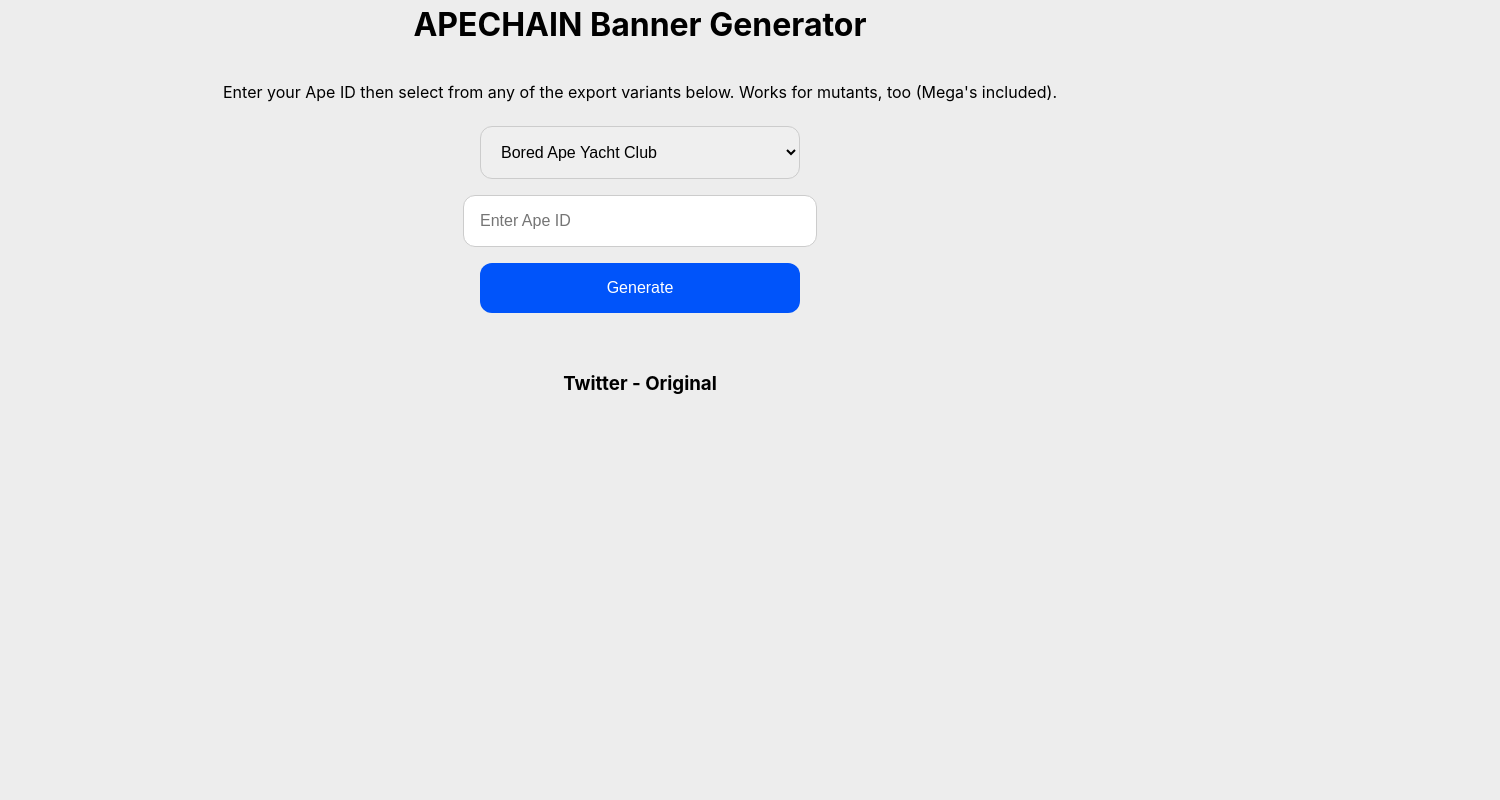
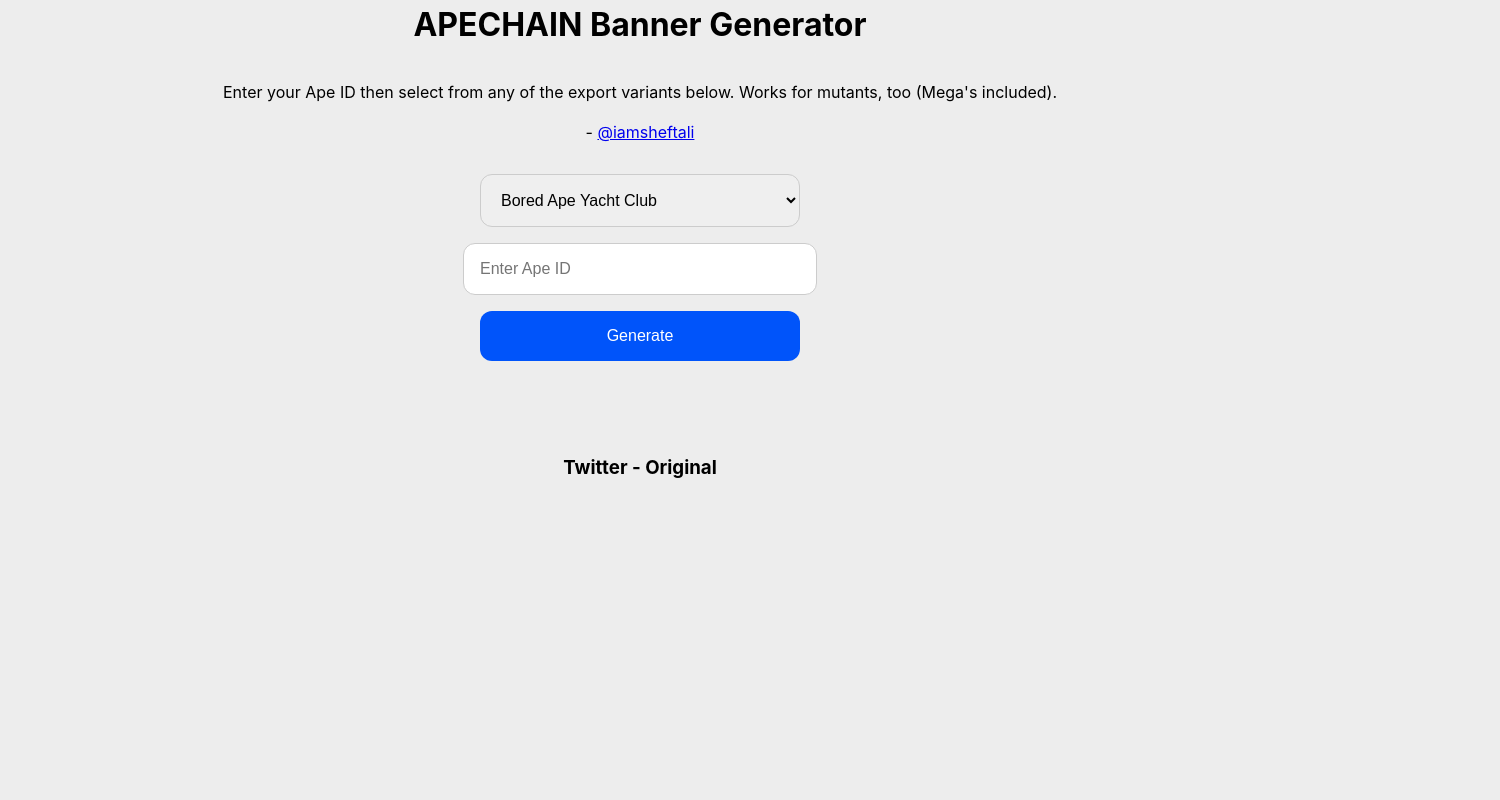
Before and after one commit to georgeyiakoumi/apex-designs, a React (Create React App) app: page /nft-generator in a window 1280 px wide. Shown: the part 40-840 px from the top of the page, 1500 px wide, since content can reach past the window. Built offline with nearby package versions, Linux system fonts and the light colour scheme.

Commit message:
added my twitter

```diff
--- a/src/index.css
+++ b/src/index.css
@@ -29,8 +29,8 @@
 }
 
 .options-container p {
-  margin-bottom: 1.5rem;
   text-align: center;
+  padding-bottom: 1rem;
 }
 
 .options-container select,
@@ -61,3 +61,19 @@
 .options-container button:hover:not(:disabled) {
   background-color: #003FA5; /* Darker ApeChain blue */
 }
+
+.canvas-container {
+  display: flex;
+  flex-direction: column;
+  align-items: center;
+  gap: 20px;
+  margin-top: 20px;
+  padding: 1rem;
+  box-sizing: border-box; /* Ensure padding is included in total width */
+}
+
+.canvas-container canvas {
+  width: calc(100% - 2rem); /* Full width minus 1rem padding on each side */
+  max-width: 100%; /* Prevent overflow */
+  height: auto; /* Maintain aspect ratio */
+}
--- a/src/pages/NFTGenerator.js
+++ b/src/pages/NFTGenerator.js
@@ -189,7 +189,7 @@
     <div>
       <div className="options-container">
         <header><h1>APECHAIN Banner Generator</h1></header>
-        <p>Enter your Ape ID then select from any of the export variants below. Works for mutants, too (Mega's included).</p>
+        <p>Enter your Ape ID then select from any of the export variants below. Works for mutants, too (Mega's included).<br></br><br></br>- <a href="https://x.com/iamsheftali" aria-label="Sheftali on X" target="blank">@iamsheftali</a></p>
         <select value={collection} onChange={(e) => setCollection(e.target.value)}>
           <option value="">Select Collection</option>
           {collections.map((col) => (
```
